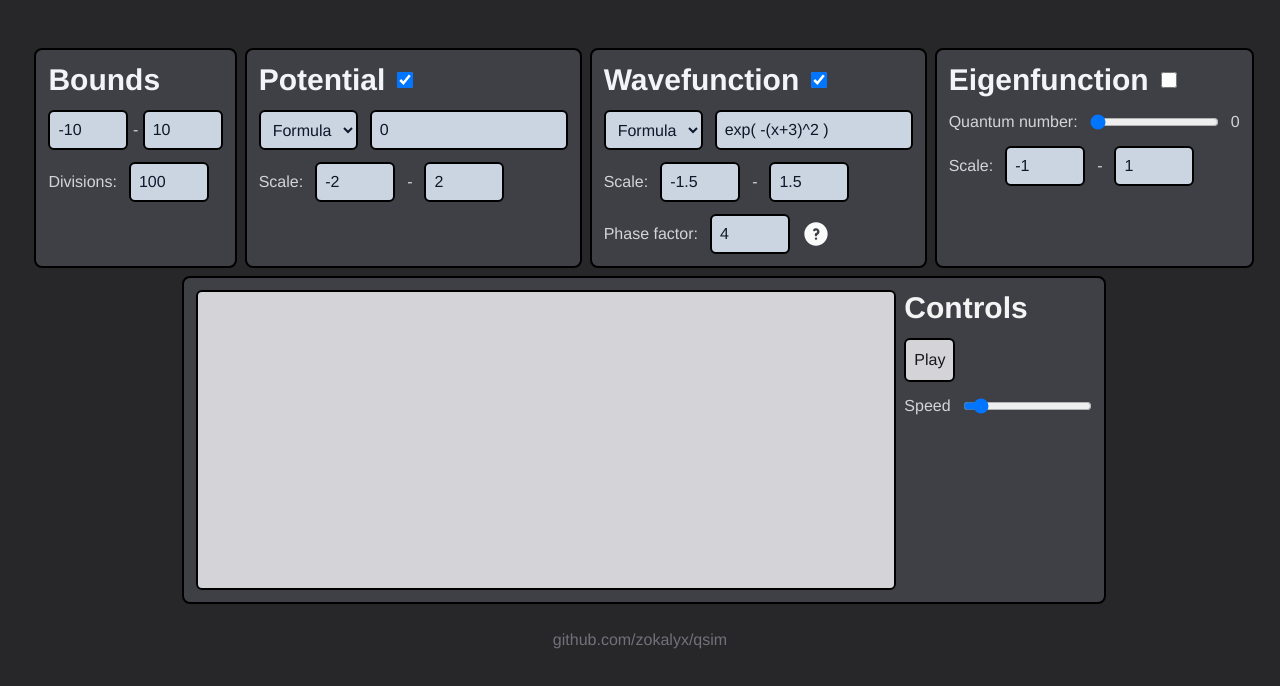
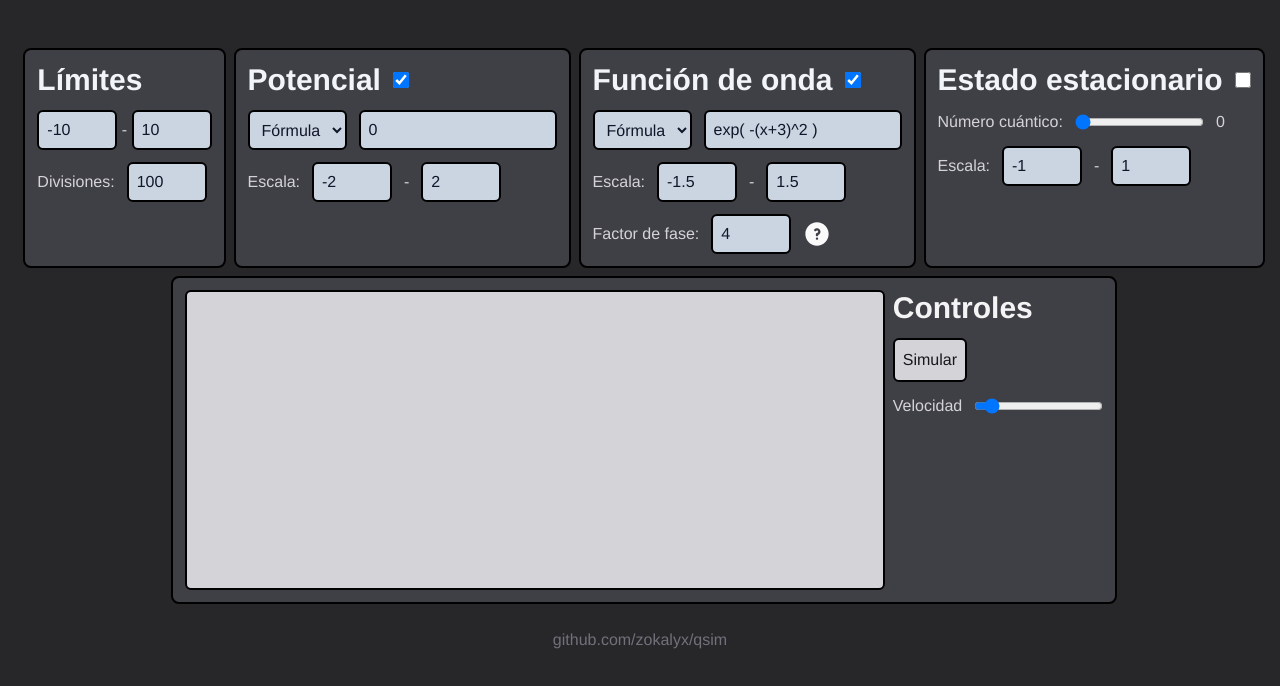
Before and after one commit to Zokalyx/qsim, a SvelteKit app: page / in a window 1280 px wide. Shown: the top 686 px of the page. Built offline with nearby package versions, Linux system fonts and the light colour scheme.

Commit message:
translation (only .svelte files)

```diff
--- a/src/lib/Formula.svelte
+++ b/src/lib/Formula.svelte
@@ -70,10 +70,10 @@
     <div class="flex space-x-3 items-center">
         <select bind:value={$fn.mode} on:change={() => $fn.mode === FunctionMode.Formula ? compute_formula() : null} class="border-2 border-black h-10 rounded-md px-2 py-1 focus:outline-none focus:bg-slate-50 bg-slate-300 transition-colors duration-300 text-slate-900">
             <option value={FunctionMode.Formula}>
-                Formula
+                Fórmula
             </option>
             <option value={FunctionMode.Drawing}>
-                Drawing
+                Dibujo
             </option>
         </select>
 
@@ -87,11 +87,11 @@
         {:else if $fn.mode === FunctionMode.Drawing}
             {#if $fn !== $currently_drawing}
             <button on:click={start_drawing} class="border-2 border-black rounded-md p-2 text-slate-900 bg-slate-300 focus:bg-slate-50 transition-colors duration-300">
-                Draw
+                Dibujar
             </button>
             {:else}
             <button on:click={stop_drawing} class="border-2 border-black rounded-md p-2 text-slate-900 bg-slate-300 focus:bg-slate-50 transition-colors duration-300">
-                Stop
+                Terminar
             </button>
             {/if}
         {/if}
@@ -100,14 +100,14 @@
 
     {#if $fn.n !== null}
     <div class="flex space-x-3 items-center">
-        <span>Quantum number: </span>
+        <span>Número cuántico: </span>
         <input type="range" bind:value={$fn.n} on:input={dispatch_update} min="0" max="{N/2}"/>
         <span>{$fn.n}</span>
     </div>
     {/if}
 
     <div class="flex space-x-3 items-center">
-        <span>Scale:</span>
+        <span>Escala:</span>
         <input type="number" bind:value={$fn.scale.bottom} class="border-2 w-20 border-black h-10 rounded-md px-2 py-1 focus:outline-none focus:bg-slate-50 bg-slate-300 transition-colors duration-300 text-slate-900">
         <span>-</span>
         <input type="number" bind:value={$fn.scale.top} class="border-2 w-20 border-black h-10 rounded-md px-2 py-1 focus:outline-none focus:bg-slate-50 bg-slate-300 transition-colors duration-300 text-slate-900">
@@ -115,9 +115,9 @@
 
     {#if $fn.complex_phase !== null}
     <div class="flex space-x-3 items-center">
-        <span>Phase factor:</span>
+        <span>Factor de fase:</span>
         <input min="-10" max="10" type="number" bind:value={$fn.complex_phase} on:input={() => {dispatch_update(); compute_formula();}} class="border-2 w-20 border-black h-10 rounded-md px-2 py-1 focus:outline-none focus:bg-slate-50 bg-slate-300 transition-colors duration-300 text-slate-900">
-        <Tooltip title="Complex phase factor associated with momentum">
+        <Tooltip title="Factor de fase asociado al momento">
             <img alt="help" src="{help}" class="w-7 h-7"/>
         </Tooltip>
     </div>
--- a/src/lib/Graph.svelte
+++ b/src/lib/Graph.svelte
@@ -168,27 +168,27 @@
     <div class="flex flex-col space-y-3">
         <div class="flex space-x-3 items-center">
         <h1 class="text-3xl text-zinc-100 font-bold">
-        Controls
+        Controles
         </h1>
         </div>
 
         <div class="flex space-x-3 items-center">
             {#if !$playing}
             <button disabled="{!error_free}" on:click={simulate} class="border-2 border-black rounded-md p-2 text-zinc-900 bg-zinc-300 focus:bg-zinc-50 transition-colors duration-300 disabled:text-zinc-500">
-            Play
+            Simular
             </button>
             {:else}
             <button on:click={toggle_play} class="border-2 border-black rounded-md p-2 text-zinc-900 bg-zinc-300 focus:bg-zinc-50 transition-colors duration-300 disabled:text-zinc-500">
-            Pause
+            Pausar
             </button>
             <button on:click={reset} class="border-2 border-black rounded-md p-2 text-zinc-900 bg-zinc-300 focus:bg-zinc-50 transition-colors duration-300">
-            Reset
+            Reiniciar
             </button>
             {/if}
         </div>
 
         <div class="flex space-x-3 items-center">
-        <span>Speed</span>
+        <span>Velocidad</span>
         <input type="range" min="0.01" max="1.0" step="0.01" bind:value={speed}>
         </div>
         </div>
--- a/src/routes/+page.svelte
+++ b/src/routes/+page.svelte
@@ -23,7 +23,7 @@
 		right: 10,
 	};
 	let potential: Writable<Function> = writable({
-		name: 'Potential',
+		name: 'Potencial',
 		mode: FunctionMode.Formula,
 		sketching: false,
 		formula: '0',
@@ -40,7 +40,7 @@
 		n: null,
 	});
 	let wavefunction: Writable<Function> = writable({
-		name: 'Wavefunction',
+		name: 'Función de onda',
 		mode: FunctionMode.Formula,
 		sketching: false,
 		formula: 'exp( -(x+3)^2 )',
@@ -57,7 +57,7 @@
 		n: null
 	});
 	let eigenfunction: Writable<Function> = writable({
-		name: 'Eigenfunction',
+		name: 'Estado estacionario',
 		mode: FunctionMode.Formula,
 		sketching: false,
 		formula: '',
@@ -96,7 +96,7 @@
 <div class="flex flex-col py-10 items-center">
 <div class="flex justify-stretch">
 	<div class="border-2 border-black rounded-lg bg-zinc-700 ml-2 mt-2 p-3 flex flex-col space-y-3">
-		<h1 class="text-3xl text-slate-100 font-bold">Bounds</h1>
+		<h1 class="text-3xl text-slate-100 font-bold">Límites</h1>
 		<div>
 			<input type="number" bind:value={bounds.left} on:input={interrupt} class="border-2 w-20 border-black h-10 rounded-md px-2 py-1 focus:outline-none focus:bg-slate-50 bg-slate-300 transition-colors duration-300 text-slate-900"/>
 			-
@@ -107,10 +107,10 @@
 			<input type="number" bind:value={bounds.amplitude.max} /-->
 		</div>
 		<div class="flex items-center space-x-3">
-			<span>Divisions:</span>
+			<span>Divisiones:</span>
 			<input type="number" bind:value={N} class="border-2 w-20 border-black h-10 rounded-md px-2 py-1 focus:outline-none focus:bg-slate-50 bg-slate-300 transition-colors duration-300 text-slate-900"/>
 			{#if N >= max_N}
-			<Tooltip title="Values above ~{max_N} may lag the program">
+			<Tooltip title="Valores por encima de ~{max_N} pueden causar lag">
 				<img alt="error" src="{alert}" class="w-7 h-7"/>
 			</Tooltip>
 			{/if}
```
